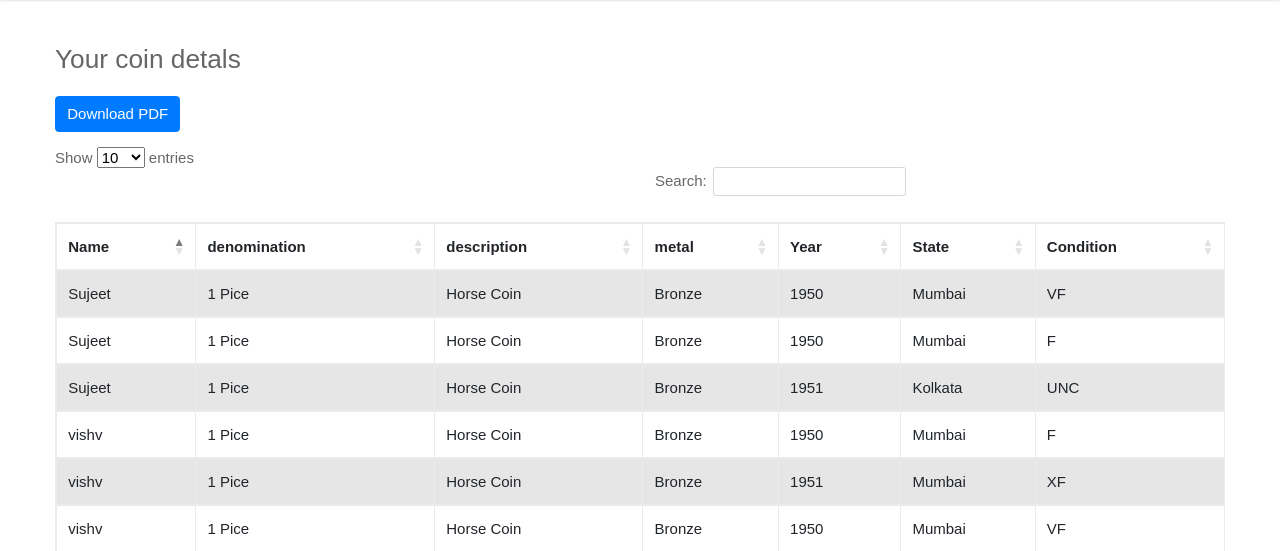
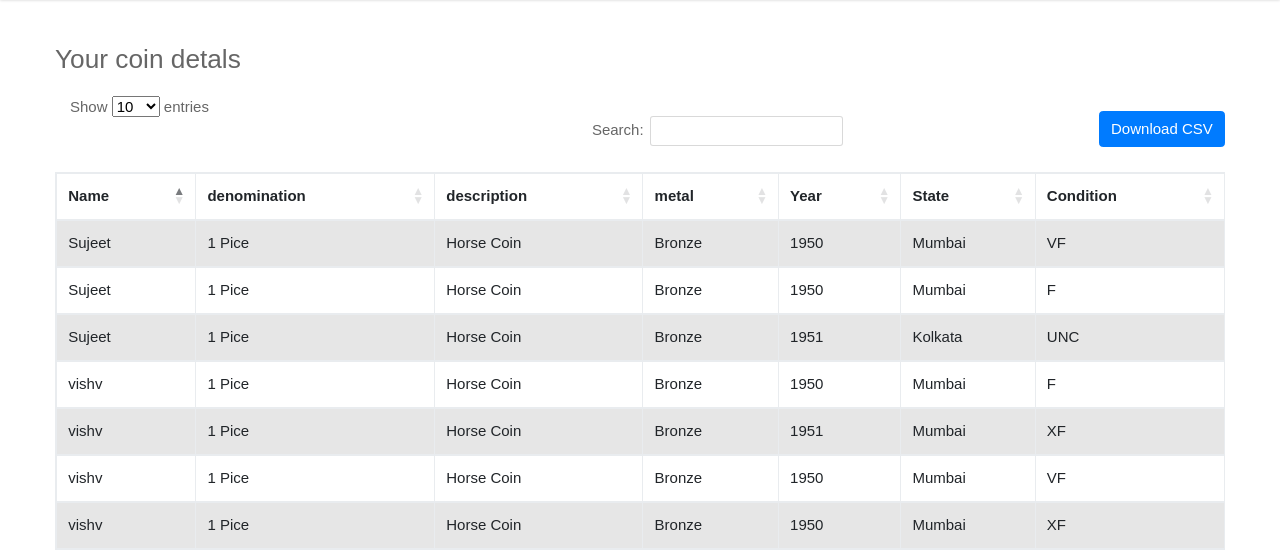
Before and after one commit to Manan-Poddar/coin-inventory, a Django app: template templates/my_coin.html in a window 1280 px wide. Shown: the part 124-675 px from the top of the page. Run offline with Django 5.2, Linux system fonts and the light colour scheme; the template is opened without the code that fills it: values that come from a table or form of the project are taken from there, others are empty; data comes from the database, SQL or seed files in the repository; both versions use the stored data as it was after the commit; some libraries are stand-ins or nearby versions.

Commit message:
download csv

```diff
--- a/templates/my_coin.html
+++ b/templates/my_coin.html
@@ -294,7 +294,7 @@
 		{% endif %}
 		<!--END: message-->
         <h3 class="mb-4">Your coin detals </h3>
-		<a href="#" id="download-pdf" class="btn btn-primary mb-3">Download PDF</a>
+		<button id="downloadBtn" class="btn btn-primary my-3 float-right">Download CSV</button>
         <table id="example" class="table table-striped table-bordered" style="width:100%">
             <thead>
                 <tr>
@@ -397,27 +397,35 @@ Copyright &copy;<script>document.write(new Date().getFullYear());</script> All r
 		});
 	</script>
 	<script>
-		document.getElementById('download-pdf').addEventListener('click', function() {
-			html2canvas(document.querySelector('#example')).then(canvas => {
-				const imgData = canvas.toDataURL('image/png');
-				const pdf = new jsPDF('p', 'mm', 'a4');
-				const imgWidth = 210; // A4 width in mm
-				const pageHeight = 295; // A4 height in mm
-				const imgHeight = canvas.height * imgWidth / canvas.width;
-				let heightLeft = imgHeight;
+		document.getElementById('downloadBtn').addEventListener('click', function () {
+			var table = document.getElementById('example');
+			var rows = table.querySelectorAll('tr');
+			var csv = [];
 
-				pdf.addImage(imgData, 'PNG', 0, 0, imgWidth, imgHeight);
-				heightLeft -= pageHeight;
+			// Loop through table rows
+			for (var i = 0; i < rows.length; i++) {
+				var row = [];
+				var cols = rows[i].querySelectorAll('td, th');
 
-				while (heightLeft >= 0) {
-					pdf.addPage();
-					pdf.addImage(imgData, 'PNG', 0, -heightLeft, imgWidth, imgHeight);
-					heightLeft -= pageHeight;
+				// Loop through each column in the row
+				for (var j = 0; j < cols.length; j++) {
+					// Remove any new lines and commas in the data
+					row.push(cols[j].innerText.replace(/(\r\n|\n|\r)/gm, '').replace(/,/g, ''));
 				}
+				csv.push(row.join(','));
+			}
 
-				pdf.save('table-data.pdf');
-			});
+			// Create CSV string and a download link
+			var csvString = csv.join('\n');
+			var a = document.createElement('a');
+			a.href = 'data:text/csv;charset=utf-8,' + encodeURIComponent(csvString);
+			a.target = '_blank';
+			a.download = 'coins_data.csv';
+
+			// Trigger the download
+			a.click();
 		});
+
 	</script>
 <!--===============================================================================================-->
 	<script src="{% static 'vendor/isotope/isotope.pkgd.min.js' %}"></script>
```
Also changed, not shown: db.sqlite3.
